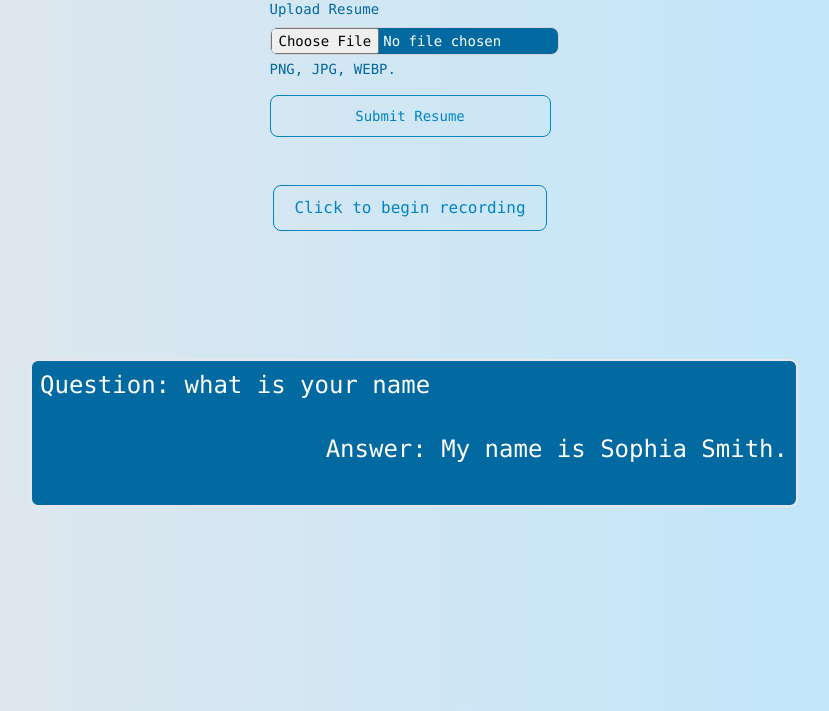
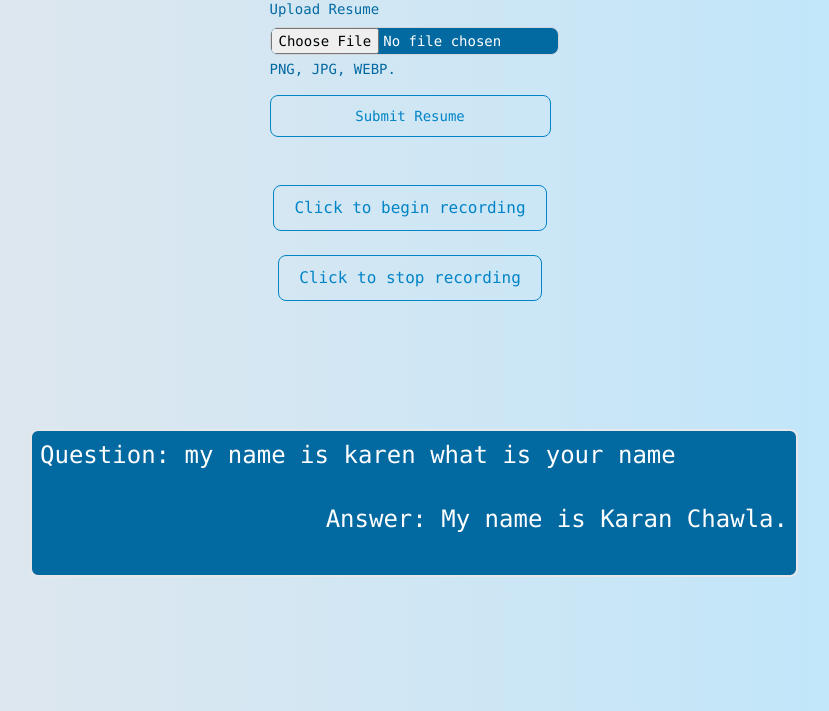
Before and after one commit to LucasHJin/ConvoAI, a Flask app: page / in a window 1280 px wide. Shown: the part 89-800 px from the top of the page, without its empty margins (226-1055 px from the left). Run offline with Flask 3, Linux system fonts and the light colour scheme.

Commit message:
stop/start recording working

```diff
--- a/a_output.txt
+++ /dev/null
@@ -1,3 +0,0 @@
-what is your name
-explain so and so
-what is my name
--- a/app.py
+++ b/app.py
@@ -20,6 +20,15 @@ def start_recording():
     try:
         subprocess.Popen(["python", "./analyze_text.py"])
         subprocess.Popen(["python", "./voice_input.py"])
+        return jsonify(success=True)
+    except Exception as e:
+        return jsonify(success=False, error=str(e))
+
+@app.route('/stop-recording', methods=['POST'])
+def stop_recording():
+    try:
+        with open("stop.txt", "w") as f:
+            pass  # create an empty stop file
         return jsonify(success=True)
     except Exception as e:
         return jsonify(success=False, error=str(e))
@@ -61,5 +70,5 @@ def clear_folder(folder_path):
             print(f"Failed to delete {file_path}. Reason: {e}")
 
 if __name__ == '__main__':
-    extra_files = ['./a_output.txt', './q_output.txt']
+    extra_files = ['./response.txt', './q_output.txt', './output.txt']
     app.run(debug=True, extra_files=extra_files)
--- /dev/null
+++ b/output.txt
@@ -0,0 +1 @@
+my name is karen what is your name
--- a/q_output.txt
+++ b/q_output.txt
@@ -1,3 +1 @@
-what is your name
-explain so and so
-what is my name
+my name is karen what is your name
--- a/response.txt
+++ b/response.txt
@@ -1 +1 @@
-My name is Sophia Smith.
+My name is Karan Chawla.
--- a/static/css/main.css
+++ b/static/css/main.css
@@ -602,6 +602,10 @@ video {
   width: 100%;
 }
 
+.w-1\/2 {
+  width: 50%;
+}
+
 .cursor-pointer {
   cursor: pointer;
 }
--- a/templates/index.html
+++ b/templates/index.html
@@ -17,10 +17,14 @@
             <button
         class="text-sky-600 hover:text-white border border-sky-600 hover:bg-sky-700 focus:ring-4 focus:outline-none focus:ring-sky-500 font-medium rounded-lg text-sm px-5 py-2.5 text-center me-2 mb-8 mt-4" type="submit">
         Submit Resume</button>
+
         </form>
         <button
-        id="recordButton" class="text-sky-600 hover:text-white border border-sky-600 hover:bg-sky-700 focus:ring-4 focus:outline-none focus:ring-sky-500 font-medium rounded-lg text-md px-5 py-2.5 text-center me-2 mb-32 mt-4">Click
+        id="recordButton" class="text-sky-600 hover:text-white border border-sky-600 hover:bg-sky-700 focus:ring-4 focus:outline-none focus:ring-sky-500 font-medium rounded-lg text-md px-5 py-2.5 text-center me-2 mb-2 mt-4">Click
         to begin recording</button>
+        <button id="stopButton"
+         class="text-sky-600 hover:text-white border border-sky-600 hover:bg-sky-700 focus:ring-4 focus:outline-none focus:ring-sky-500 font-medium rounded-lg text-md px-5 py-2.5 text-center me-2 mb-32 mt-4">Click
+        to stop recording</button>
     </div>
     <div class="flex flex-col justify-center items-center">
         {% for question, answer in qa_pairs %}
@@ -46,6 +50,17 @@
                 }
             });
         });
+        document.getElementById("stopButton").addEventListener("click", function() {
+            fetch("/stop-recording", {
+                method: "POST"
+            }).then(response => {
+                if (response.ok) {
+                    alert("Recording stopped!");
+                } else {
+                    alert("Failed to stop recording.");
+                }
+            });
+        });
     </script>
 </body>
 
```
Also changed, not shown: voice_input.py (+33 -34 lines).
